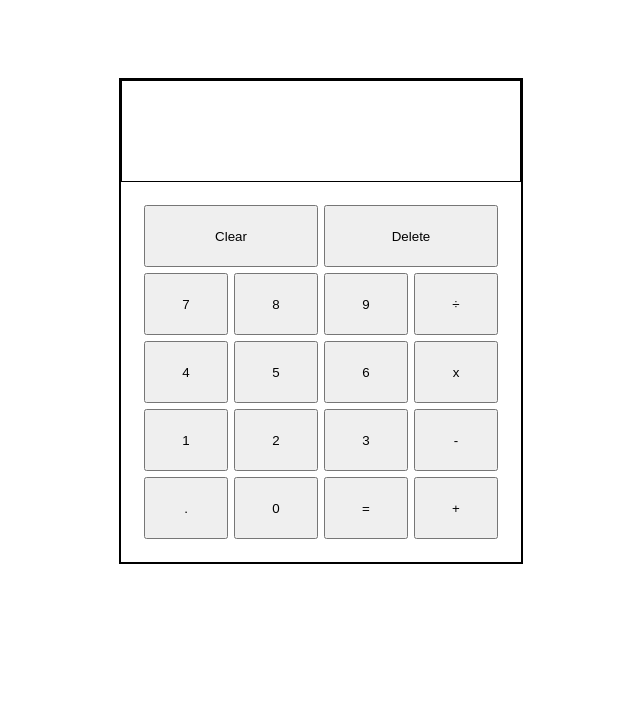
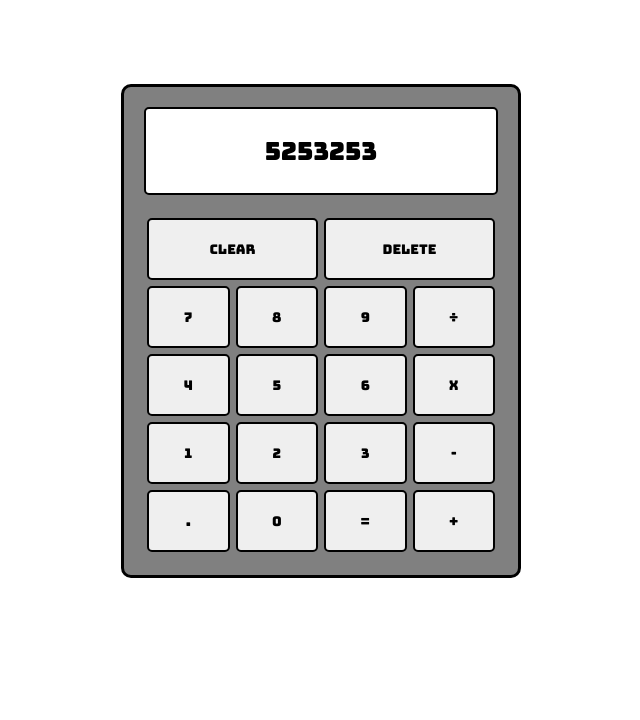
Before and after one commit to Vienio99/calculator, a plain HTML site: page index.html in a window 1280 px wide. Shown: the part 80-800 px from the top of the page, without its empty margins (319-959 px from the left). Drawn offline with Linux system fonts and the light colour scheme.

Commit message:
improved layout

```diff
--- a/index.css
+++ b/index.css
@@ -1,3 +1,7 @@
+html {
+    font-family: 'Bungee', cursive;
+}
+
 h1 {
     text-align: center;
 }
@@ -6,12 +10,22 @@ h1 {
     width: 400px;
     margin: 0 auto;
     margin-top: 100px;
-    border: 2px solid black;
+    border: 3px solid black;
+    border-radius: 10px;
+    background-color: grey;
+    box-sizing: border-box;
 }
 
 .display {
-    border: 1px solid black;
-    height: 100px;
+    border: 2px solid black;
+    margin: 20px;
+    border-radius: 5px;
+    background-color: white;
+    font-size: 25px;
+}
+
+.display p {
+    text-align: center;
 }
 
 .buttons {
@@ -23,9 +37,11 @@ h1 {
 
 .buttons button {
     margin: 3px;
+    border: 2px solid black;
+    border-radius: 5px;
+    font-family: 'Bungee', cursive;
+
 }
 .top-button {
     grid-column: span 2;
 }
-.numbers-operators {
-}
--- a/index.html
+++ b/index.html
@@ -8,13 +8,17 @@
 
   <link rel="stylesheet" href="index.css">
   <script src="index.js" defer></script>
+  <link rel="preconnect" href="https://fonts.gstatic.com">
+  <link href="https://fonts.googleapis.com/css2?family=Bungee&display=swap" rel="stylesheet">
 
 </head>
 
 <body>
  <h1>Calculator</h1>
  <div id="calculator">
-     <div class="display"></div>
+     <div class="display">
+         <p>5253253</p>
+     </div>
      <div class="buttons">
         <button type="button" class="top-button">Clear</button>
         <button type="button" class="top-button">Delete</button>
```
